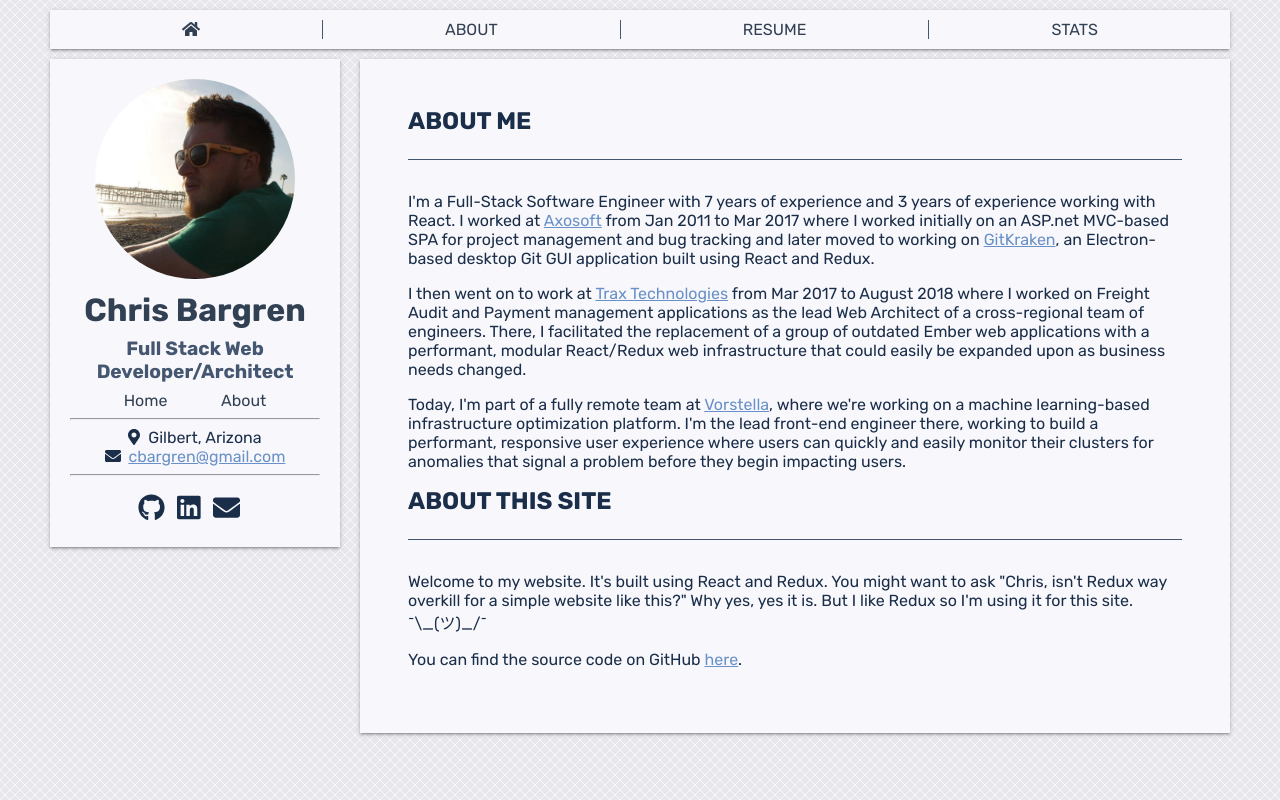
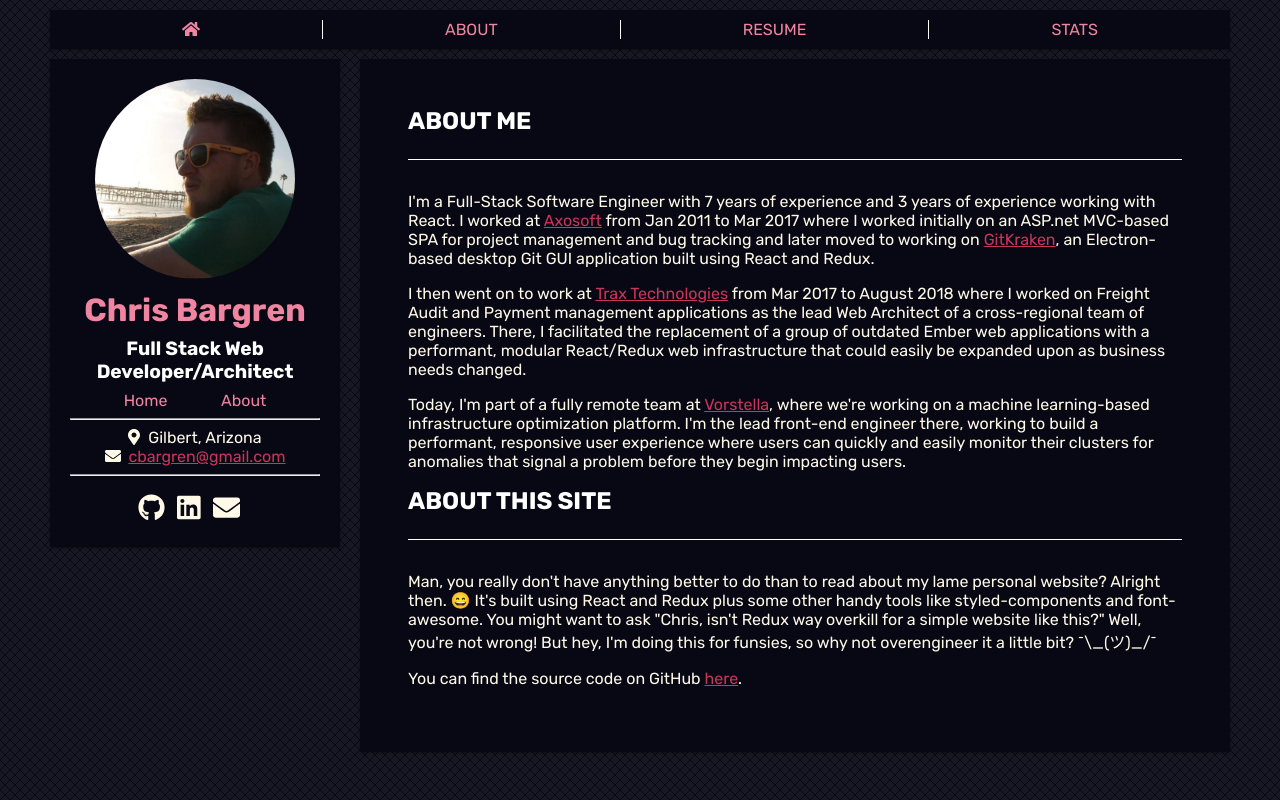
Before and after one commit to cbargren/website, a React (Create React App) app: page / in a window 1280 px wide. Built offline with nearby package versions, Linux system fonts and the light colour scheme.

Commit message:
Adding dark theme, adding more copy

```diff
--- a/src/App.js
+++ b/src/App.js
@@ -6,6 +6,7 @@
 import Header from './components/Header';
 import Sidebar from './components/Sidebar';
 import Routes from './routes';
+import dark from './themes/dark';
 import light from './themes/light';
 
 const AppWrapper = styled.div`
@@ -41,7 +42,7 @@
 `;
 
 export default () => (
-  <ThemeProvider theme={light}>
+  <ThemeProvider theme={dark}>
     <Router>
       <AppLayout>
         <AppWrapper>
--- a/src/components/Title/index.js
+++ b/src/components/Title/index.js
@@ -4,6 +4,7 @@
   padding: 0em 0 1em;
   font-weight: bold;
   font-size: 1.5em;
+  color: ${({ theme }) => theme.textColorHeaderAlt};
   border-bottom: 1px solid ${({ theme }) => theme.textColorHeaderAlt};
   text-transform: uppercase;
 `;
--- a/src/routes/Home.js
+++ b/src/routes/Home.js
@@ -44,10 +44,12 @@
     <Title>About This Site</Title>
     <Body>
       <p>
-        Welcome to my website. It's built using React and Redux. You might want
-        to ask "Chris, isn't Redux way overkill for a simple website like this?"
-        Why yes, yes it is. But I like Redux so I'm using it for this site.
-        ¯\_(ツ)_/¯
+        Man, you really don't have anything better to do than to read about my
+        lame personal website? Alright then. 😄 It's built using React and Redux
+        plus some other handy tools like styled-components and font-awesome. You
+        might want to ask "Chris, isn't Redux way overkill for a simple website
+        like this?" Well, you're not wrong! But hey, I'm doing this for funsies,
+        so why not overengineer it a little bit? ¯\_(ツ)_/¯
       </p>
       <p>
         You can find the source code on GitHub{' '}
--- /dev/null
+++ b/src/themes/dark.js
@@ -0,0 +1,15 @@
+export default {
+  backgroundPrimary: '#181824',
+  backgroundSecondary: '#080814',
+  backgroundTertiary: '#282834',
+  textColor: '#FFFAE8',
+  textColorHeader: '#EF85A0',
+  textColorHeaderAlt: '#FFFFFF',
+  textColorLink: '#CA355A',
+  textColorLinkHover: '#AC183D',
+
+  cardBoxShadow:
+    '0px 1px 5px 0px rgba(0, 0, 0, 0.2), 0px 2px 2px 0px rgba(0, 0, 0, 0.14), 0px 3px 1px -2px rgba(0, 0, 0, 0.12)'
+};
+
+// http://paletton.com/#uid=13F0u0kdOlj61uXa1pAg3g0m8dZ
```
